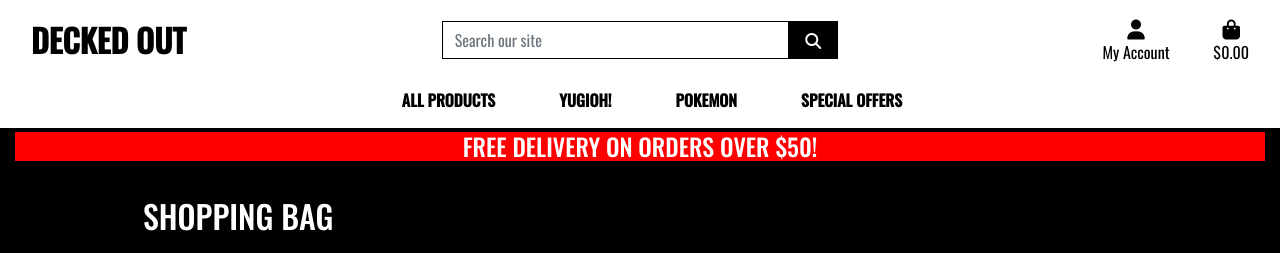
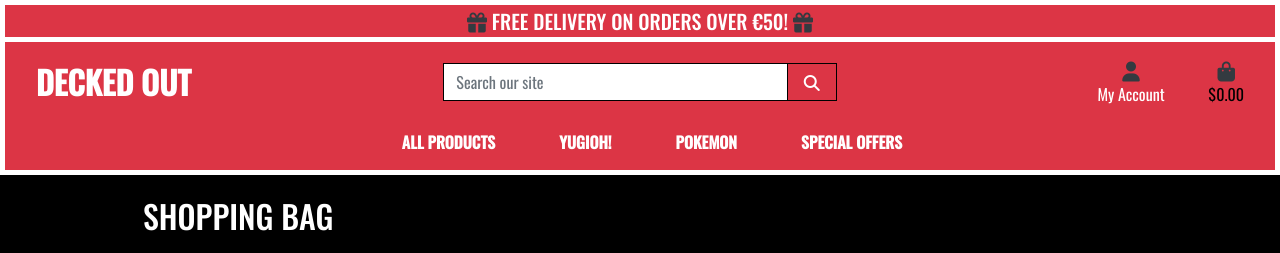
Before and after one commit to DiarmuidSheeran/decked-out-pp-5, a Django app: page /bag/ in a window 1280 px wide. Shown: the top 253 px of the page. Run offline with Django 3.2, Linux system fonts and the light colour scheme; some libraries are stand-ins or nearby versions.

Commit message:
Edit styling of Nav bar and nav items

```diff
--- a/templates/base.html
+++ b/templates/base.html
@@ -34,17 +34,22 @@
     <title>Decked Out {% block extra_title %}{% endblock %}</title>
   </head>
   <body>
-    <header class="container-fluid fixed-top">
-      <div id="topnav" class="row bg-white pt-lg-2 d-none d-lg-flex">
+    <header class="container-fluid fixed-top" style="border: solid white 5px;">
+      <div id="delivery-banner" class="row text-center" style="border-bottom: solid white 5px;">
+        <div class="col bg-danger text-white">
+          <h5 class="logo-font my-1 text-white"><i class="fa-solid fa-gift text-dark"></i> Free delivery on orders over €{{ free_delivery_threshold }}! <i class="fa-solid fa-gift text-dark"></i></h5>
+        </div>
+      </div>
+      <div id="topnav" class="row bg-danger pt-lg-2 d-none d-lg-flex">
         <div class="col-12 col-lg-4 my-auto py-1 py-lg-0 text-center text-lg-left">
-          <a href="{% url 'home' %}" class="nav-link main-logo-link"><h2 class="logo-font text-black my-0"><strong>Decked Out</strong></h2></a>
+          <a href="{% url 'home' %}" class="nav-link main-logo-link"><h2 class="logo-font text-white my-0"><strong>Decked Out</strong></h2></a>
         </div>
         <div class="col-12 col-lg-4 my-auto py-1 py-lg-0">
           <form method="GET" action="{% url 'products' %}">
             <div class="input-group w-100">
                 <input class="form-control border border-black rounded-0" type="text" name="q" placeholder="Search our site">
                 <div class="input-group-append">
-                    <button class="form-control btn btn-black border border-black rounded-0" type="submit">
+                    <button class="form-control btn btn-danger border border-black rounded-0" type="submit">
                         <span class="icon">
                             <i class="fas fa-search"></i>
                         </span>
@@ -56,9 +61,9 @@
         <div class="col-12 col-lg-4 my-auto py-1 py-lg-0">
           <ul class="list-inline list-unstyled text-center text-lg-right my-0">
             <li class="list-inline-item dropdown">
-              <a class="text-black nav-link" href="#" id="user-options" data-toggle="dropdown" aria-haspopup="true" aria-expanded="false">
+              <a class="text-white nav-link" href="#" id="user-options" data-toggle="dropdown" aria-haspopup="true" aria-expanded="false">
                 <div class="text-center">
-                    <div><i class="fas fa-user fa-lg"></i></div>
+                    <div><i class="fas fa-user fa-lg text-dark"></i></div>
                     <p class="my-0">My Account</p>
                 </div>
               </a>
@@ -76,9 +81,9 @@
               </div>
             </li>
             <li class="list-inline-item">
-              <a class="{% if grand_total %}text-info font-weight-bold{% else %}text-black{% endif %} nav-link" href="{% url 'view_bag' %}">
+              <a class="{% if grand_total %}text-warning font-weight-bold{% else %}text-black{% endif %} nav-link" href="{% url 'view_bag' %}">
                 <div class="text-center">
-                    <div><i class="fas fa-shopping-bag fa-lg"></i></div>
+                    <div><i class="fas fa-shopping-bag fa-lg text-dark"></i></div>
                     <p class="my-0">
                         {% if grand_total %}
                             ${{ grand_total|floatformat:2 }}
@@ -92,7 +97,7 @@
           </ul>
         </div>
       </div>
-      <div class="row bg-white">
+      <div class="row bg-danger">
         <nav class="navbar navbar-expand-lg navbar-light w-100">
             <button class="navbar-toggler" type="button" data-toggle="collapse" data-target="#main-nav" aria-controls="main-nav" aria-expanded="false" aria-label="Toggle navigation">
                 <span class="navbar-toggler-icon"></span>
@@ -100,11 +105,6 @@
             {% include 'includes/mobile-top-header.html' %}
             {% include 'includes/main-nav.html' %}
         </nav>
-      </div>
-      <div id="delivery-banner" class="row text-center">
-        <div class="col bg-black text-white">
-            <h4 class="logo-font my-1" style="background-color: red;">Free delivery on orders over ${{ free_delivery_threshold }}!</h4>
-        </div>
       </div>
     </header>
 
--- a/templates/includes/main-nav.html
+++ b/templates/includes/main-nav.html
@@ -1,7 +1,7 @@
 <div class="collapse navbar-collapse" id="main-nav">
     <ul class="navbar-nav w-auto mx-auto">
         <li class="nav-item dropdown">
-            <a class="logo-font font-weight-bold nav-link text-black mr-5" href="#" id="all-products-link" data-toggle="dropdown" aria-haspopup="true" aria-expanded="false">
+            <a class="logo-font font-weight-bold nav-link text-white mr-5" href="#" id="all-products-link" data-toggle="dropdown" aria-haspopup="true" aria-expanded="false">
                 All Products
             </a>
             <div class="dropdown-menu border-0" aria-labelledby="all-products-link">
@@ -13,7 +13,7 @@
         </li>
 
         <li class="nav-item dropdown">
-            <a class="logo-font font-weight-bold nav-link text-black mr-5" href="#" id="clothing-link" data-toggle="dropdown" aria-haspopup="true" aria-expanded="false">
+            <a class="logo-font font-weight-bold nav-link text-white mr-5" href="#" id="clothing-link" data-toggle="dropdown" aria-haspopup="true" aria-expanded="false">
                 YuGiOh!
             </a>
             <div class="dropdown-menu border-0" aria-labelledby="clothing-link">
@@ -28,7 +28,7 @@
         </li>
 
         <li class="nav-item dropdown">
-            <a class="logo-font font-weight-bold nav-link text-black mr-5" href="#" id="homeware-link" data-toggle="dropdown" aria-haspopup="true" aria-expanded="false">
+            <a class="logo-font font-weight-bold nav-link text-white mr-5" href="#" id="homeware-link" data-toggle="dropdown" aria-haspopup="true" aria-expanded="false">
                 Pokemon
             </a>
             <div class="dropdown-menu border-0" aria-labelledby="homeware-link">
@@ -44,7 +44,7 @@
         </li>
 
         <li class="nav-item dropdown">
-            <a class="logo-font font-weight-bold nav-link text-black" href="#" id="specials-link" data-toggle="dropdown" aria-haspopup="true" aria-expanded="false">
+            <a class="logo-font font-weight-bold nav-link text-white" href="#" id="specials-link" data-toggle="dropdown" aria-haspopup="true" aria-expanded="false">
                 Special Offers
             </a>
             <div class="dropdown-menu border-0" aria-labelledby="specials-link">
--- a/templates/includes/mobile-top-header.html
+++ b/templates/includes/mobile-top-header.html
@@ -1,7 +1,7 @@
 <li class="list-inline-item">
-    <a class="text-black nav-link d-block d-lg-none" href="#" id="mobile-search" data-toggle="dropdown" aria-haspopup="true" aria-expanded="false">
+    <a class="text-white nav-link d-block d-lg-none" href="#" id="mobile-search" data-toggle="dropdown" aria-haspopup="true" aria-expanded="false">
         <div class="text-center">
-            <div><i class="fas fa-search fa-lg"></i></div>
+            <div><i class="fas fa-search fa-lg text-dark"></i></div>
             <p class="my-0">Search</p>
         </div>
     </a>
@@ -10,7 +10,7 @@
             <div class="input-group w-100">
                 <input class="form-control border border-black rounded-0" type="text" name="q" placeholder="Search our site">
                 <div class="input-group-append">
-                    <button class="form-control form-control btn btn-black border border-black rounded-0" type="submit">
+                    <button class="form-control form-control btn btn-danger border border-black rounded-0" type="submit">
                         <span class="icon">
                             <i class="fas fa-search"></i>
                         </span>
@@ -21,9 +21,9 @@
     </div>
 </li>
 <li class="list-inline-item dropdown">
-    <a class="text-black nav-link d-block d-lg-none" href="#" id="user-options" data-toggle="dropdown" aria-haspopup="true" aria-expanded="false">
+    <a class="text-white nav-link d-block d-lg-none" href="#" id="user-options" data-toggle="dropdown" aria-haspopup="true" aria-expanded="false">
         <div class="text-center">
-            <div><i class="fas fa-user fa-lg"></i></div>
+            <div><i class="fas fa-user fa-lg text-dark"></i></div>
             <p class="my-0">My Account</p>
         </div>
     </a>
@@ -41,9 +41,9 @@
     </div>
 </li>
 <li class="list-inline-item">
-    <a class="{% if grand_total %}text-primary font-weight-bold{% else %}text-black{% endif %} nav-link d-block d-lg-none" href="{% url 'view_bag' %}">
+    <a class="{% if grand_total %}text-warning font-weight-bold{% else %}text-white{% endif %} nav-link d-block d-lg-none" href="{% url 'view_bag' %}">
         <div class="text-center">
-            <div><i class="fas fa-shopping-bag fa-lg"></i></div>
+            <div><i class="fas fa-shopping-bag fa-lg text-dark"></i></div>
             <p class="my-0">
                 {% if grand_total %}
                     ${{ grand_total|floatformat:2 }}
```
